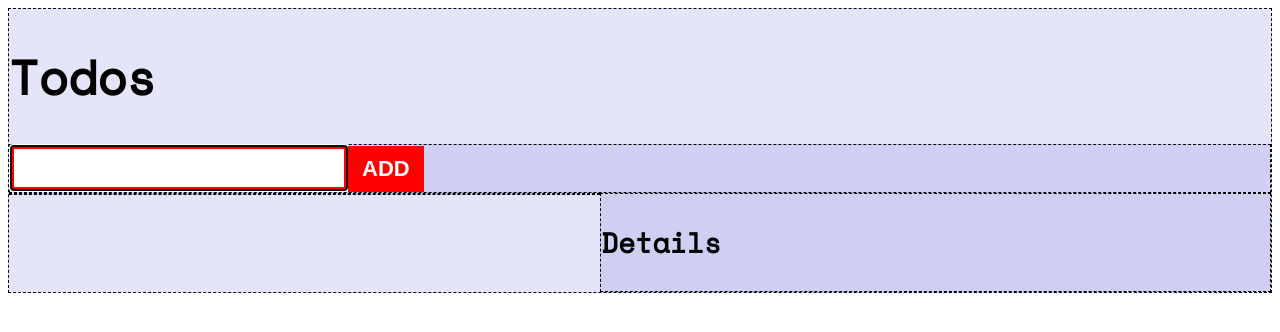
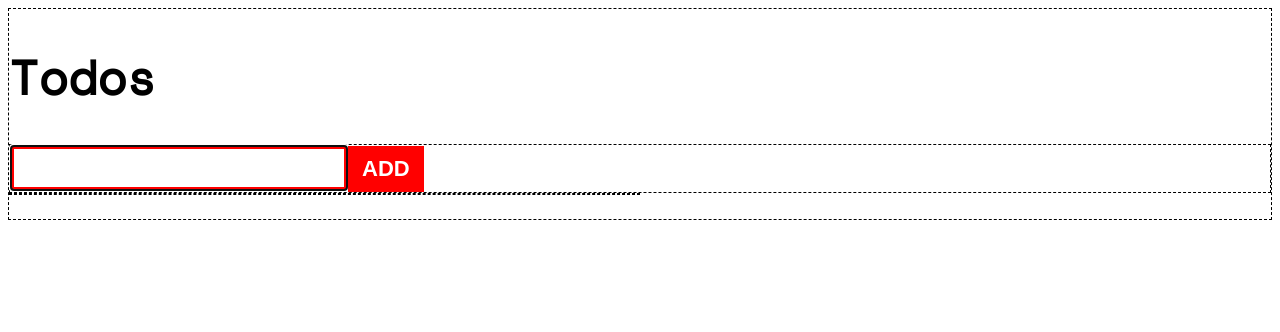
Before and after one commit to crc2220/fresh, a React app: page / in a window 1280 px wide. Shown: the top 332 px of the page. Built offline with nearby package versions, Linux system fonts and the light colour scheme.

Commit message:
playing around with animation

```diff
--- a/src/components/App.tsx
+++ b/src/components/App.tsx
@@ -3,7 +3,8 @@ import { useRehydrate } from "../hooks";
 import { Todos } from "./Todos";
 import { Form } from "./Form";
 import { Viewer } from "./Viewer";
-import { box, fContainer, fRow, fGrowOne } from "./style";
+import { box, fContainer, fRow, fGrowOne, fBasisHalf } from "./style";
+import "./style.css";
 export const App = (): JSX.Element => {
   useRehydrate();
 
@@ -12,10 +13,10 @@ export const App = (): JSX.Element => {
       <h1>Todos</h1>
       <Form />
       <div style={fRow}>
-        <div style={fGrowOne}>
+        <div style={{ ...fGrowOne, ...fBasisHalf }}>
           <Todos />
         </div>
-        <div style={fGrowOne}>
+        <div style={{ ...fGrowOne, ...fBasisHalf }}>
           <Viewer />
         </div>
       </div>
--- a/src/components/Viewer.tsx
+++ b/src/components/Viewer.tsx
@@ -1,14 +1,19 @@
 import * as React from "react";
+import { useRef, useEffect } from "react";
 import { useRecoilValue } from "recoil";
 import { todosFamily, currentTodo } from "../atoms";
 import { box } from "./style";
 export const Viewer = () => {
   const todoID = useRecoilValue(currentTodo);
   const todo = useRecoilValue(todosFamily(todoID));
-  return (
-    <div style={box}>
-      <h3>Details</h3>
+  const viewerDiv = useRef(null);
+  if (todoID && viewerDiv.current) {
+    console.log(viewerDiv.current.classList.toggle("fade-in"));
+  }
+  return todoID ? (
+    <div ref={viewerDiv} style={box}>
+      <h3 style={{ marginTop: 0 }}>Details</h3>
       <div>{todo.description}</div>
     </div>
-  );
+  ) : null;
 };
--- /dev/null
+++ b/src/components/style.css
@@ -0,0 +1,51 @@
+.fade-in {
+  animation: fadeIn ease 0.5s;
+  -webkit-animation: fadeIn ease 0.5s;
+  -moz-animation: fadeIn ease 0.5s;
+  -o-animation: fadeIn ease 0.5s;
+  -ms-animation: fadeIn ease 20s;
+}
+@keyframes fadeIn {
+  0% {
+    opacity: 0;
+  }
+  100% {
+    opacity: 1;
+  }
+}
+
+@-moz-keyframes fadeIn {
+  0% {
+    opacity: 0;
+  }
+  100% {
+    opacity: 1;
+  }
+}
+
+@-webkit-keyframes fadeIn {
+  0% {
+    opacity: 0;
+  }
+  100% {
+    opacity: 1;
+  }
+}
+
+@-o-keyframes fadeIn {
+  0% {
+    opacity: 0;
+  }
+  100% {
+    opacity: 1;
+  }
+}
+
+@-ms-keyframes fadeIn {
+  0% {
+    opacity: 0;
+  }
+  100% {
+    opacity: 1;
+  }
+}
--- a/src/components/style.ts
+++ b/src/components/style.ts
@@ -10,11 +10,13 @@ export const fRow: React.CSSProperties = {
 export const fGrowOne: React.CSSProperties = {
   flexGrow: 1,
 };
+export const fBasisHalf: React.CSSProperties = {
+  flexBasis: "50%",
+};
 export const box: React.CSSProperties = {
   border: "1px dashed black",
   fontFamily: "Space Mono, serif",
   fontSize: "24px",
-  background: "#6464dc2b",
 };
 
 export const input: React.CSSProperties = {
```
